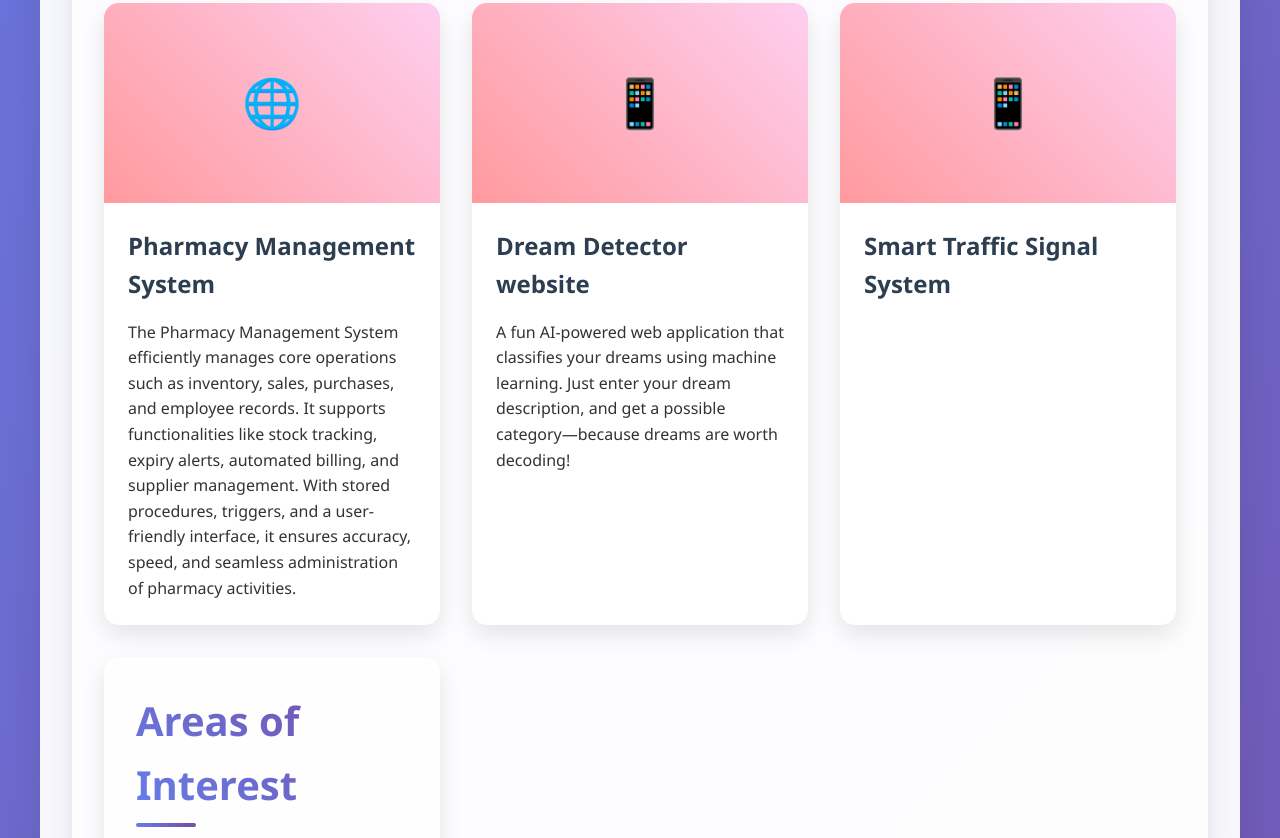
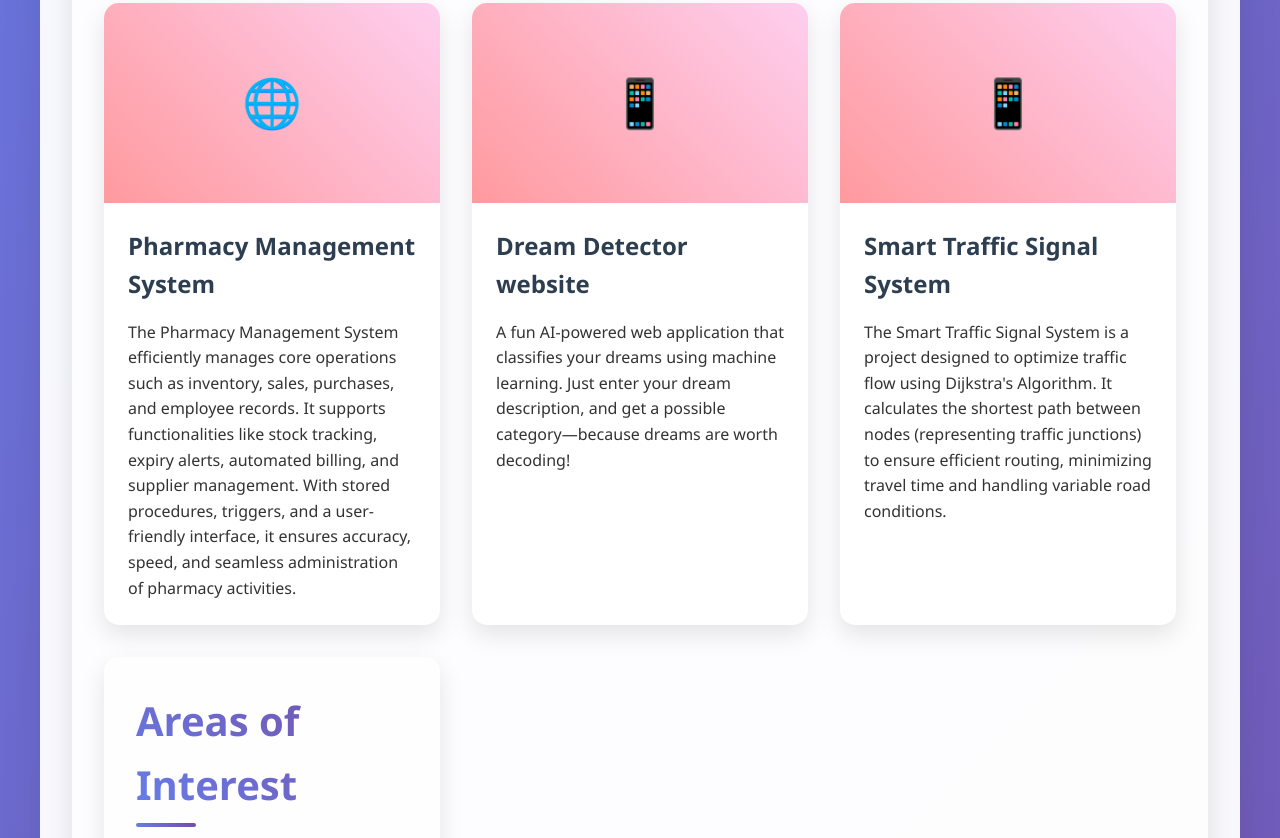
Before and after one commit to Rashi7903/resume-builder, a plain HTML site: page index.html in a window 1280 px wide. Shown: the part 1080-1918 px from the top of the page. Drawn offline with Linux system fonts and the light colour scheme.

Commit message:
Update index.html

```diff
--- a/index.html
+++ b/index.html
@@ -448,7 +448,7 @@
                         <div class="work-image">📱</div>
                         <div class="work-content">
                             <h3>Smart Traffic Signal System</h3>
-                            <pThe Smart Traffic Signal System is a project designed to optimize traffic flow using Dijkstra's Algorithm. It calculates the shortest path between nodes (representing traffic junctions) to ensure efficient routing, minimizing travel time and handling variable road conditions.</p>
+                            </p>The Smart Traffic Signal System is a project designed to optimize traffic flow using Dijkstra's Algorithm. It calculates the shortest path between nodes (representing traffic junctions) to ensure efficient routing, minimizing travel time and handling variable road conditions.</p>
                         </div>
                     </article>
 
```
